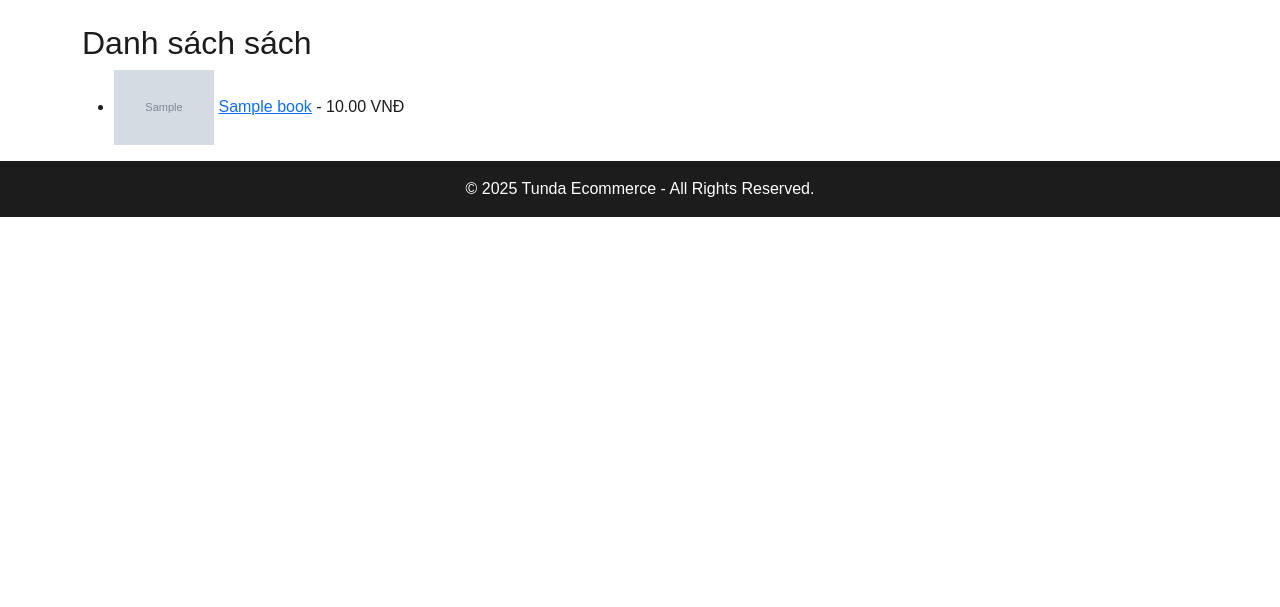
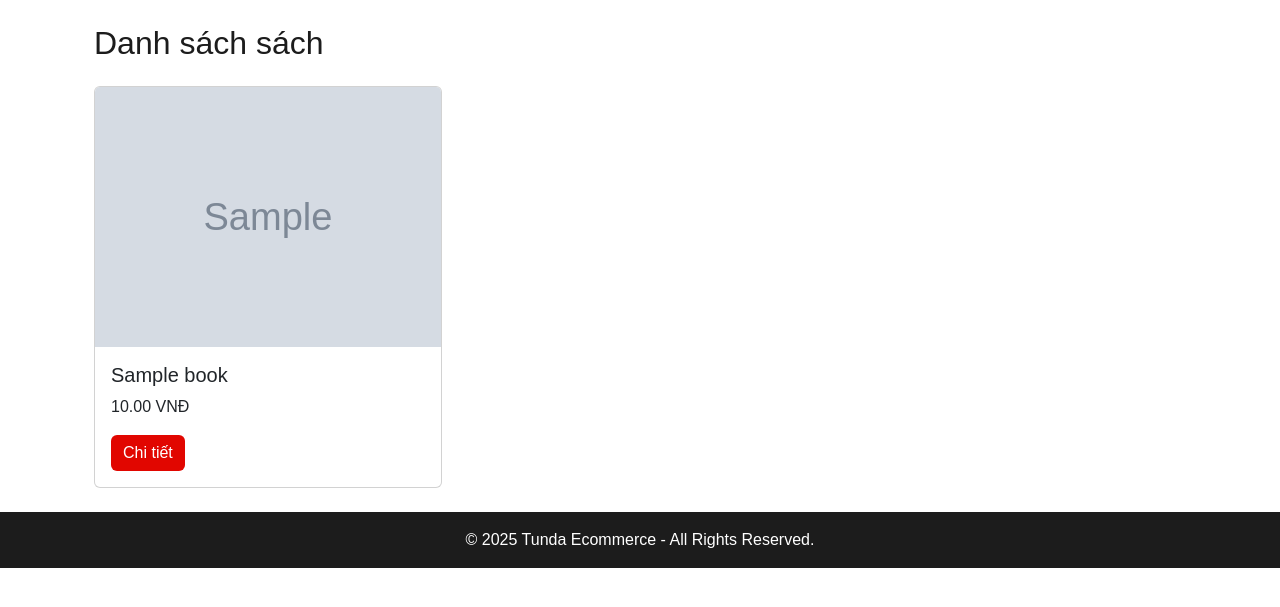
Before and after one commit to Squirrel68/SAD_Project, a Django app: page /book/ in a window 1280 px wide. Shown: the part 56-663 px from the top of the page. Run offline with Django 5.2, Linux system fonts and the light colour scheme; tables that the repository leaves empty hold one stand-in row (values such as "Sample post"); grey boxes marked "Sample" are stand-in pictures.

Commit message:
feat: enhance book detail, book list, and cart templates with Bootstrap styling for improved UI

```diff
--- a/templates/book/book_list.html
+++ b/templates/book/book_list.html
@@ -3,13 +3,21 @@
 {% block title %}Danh sách sách{% endblock %}
 
 {% block content %}
-<h2>Danh sách sách</h2>
-<ul>
-    {% for book in books %}
-    <li>
-        <img src="{{ book.image.url }}" alt="{{ book.title }}" width="100">
-        <a href="{% url 'book:book_detail' book.id %}">{{ book.title }}</a> - {{ book.price }} VNĐ
-    </li>
-    {% endfor %}
-</ul>
+<div class="container mt-4">
+    <h2 class="mb-4">Danh sách sách</h2>
+    <div class="row">
+        {% for book in books %}
+        <div class="col-md-4 mb-4">
+            <div class="card h-100">
+                <img src="{{ book.image.url }}" class="card-img-top" alt="{{ book.title }}">
+                <div class="card-body">
+                    <h5 class="card-title">{{ book.title }}</h5>
+                    <p class="card-text">{{ book.price }} VNĐ</p>
+                    <a href="{% url 'book:book_detail' book.id %}" class="btn btn-primary">Chi tiết</a>
+                </div>
+            </div>
+        </div>
+        {% endfor %}
+    </div>
+</div>
 {% endblock %}
```
Also changed, not shown: templates/book/book_detail.html (+14 -6 lines), templates/cart/cart.html (+12 -5 lines).
